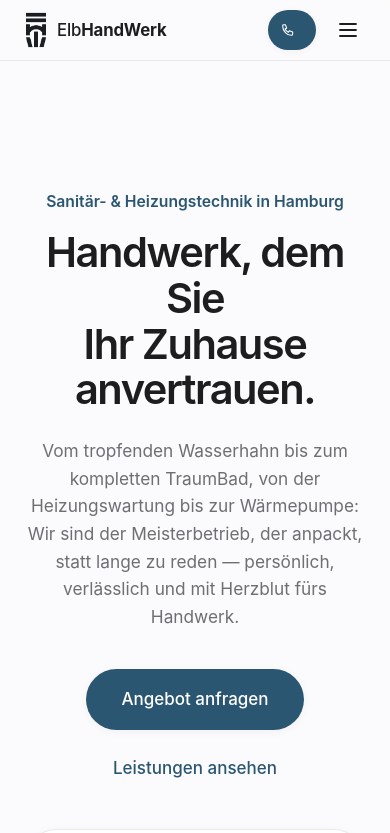
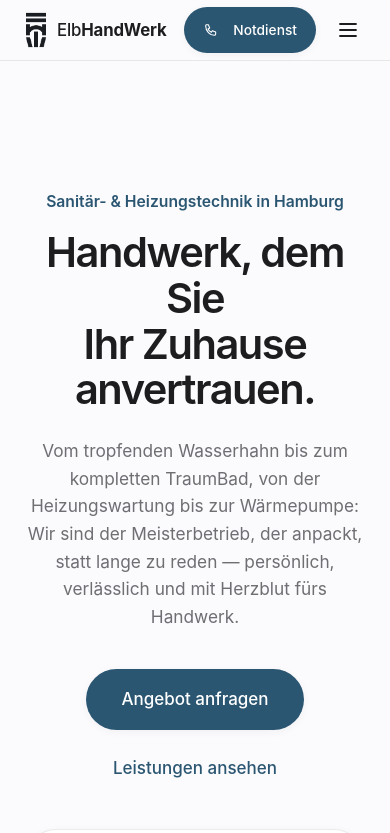
Before and after one commit to lta415/ElbHandWerk, a plain HTML site: page index.html in a window 390 px wide. Shown: the top 833 px of the page. Drawn offline with Linux system fonts and the light colour scheme.

Commit message:
Add periodic Notdienst button pulse on mobile scroll-stop
Co-Authored-By: Claude Sonnet 5 <noreply@anthropic.com>

```diff
--- a/script.js
+++ b/script.js
@@ -25,6 +25,34 @@
         navToggle.innerHTML = menuIcon;
       });
     });
+  }
+
+  /* Notdienst button: on mobile, briefly pulse + reveal the "Notdienst"
+     label whenever scrolling comes to a stop — but only every now and
+     then (cooldown), so it draws the eye without becoming annoying. */
+  const phoneBtn = document.querySelector(".header-phone");
+  if (phoneBtn && !window.matchMedia("(prefers-reduced-motion: reduce)").matches) {
+    const isMobile = () => window.matchMedia("(max-width: 860px)").matches;
+    let scrollStopTimer;
+    let lastPulse = 0;
+    const COOLDOWN_MS = 12000;
+    const SHOW_MS = 2400;
+
+    window.addEventListener(
+      "scroll",
+      () => {
+        if (!isMobile()) return;
+        window.clearTimeout(scrollStopTimer);
+        scrollStopTimer = window.setTimeout(() => {
+          const now = Date.now();
+          if (now - lastPulse < COOLDOWN_MS) return;
+          lastPulse = now;
+          phoneBtn.classList.add("pulse");
+          window.setTimeout(() => phoneBtn.classList.remove("pulse"), SHOW_MS);
+        }, 500);
+      },
+      { passive: true }
+    );
   }
 
   /* Scroll-reveal animations */
--- a/styles.css
+++ b/styles.css
@@ -214,6 +214,20 @@ section { position: relative; }
   max-width: 200px;
   margin-left: 8px;
   opacity: 1;
+}
+
+@keyframes phone-pulse {
+  0%, 100% { transform: scale(1); }
+  20% { transform: scale(1.1); }
+  40% { transform: scale(0.96); }
+  62% { transform: scale(1.05); }
+  80% { transform: scale(1); }
+}
+.header-phone.pulse {
+  animation: phone-pulse 0.7s ease;
+}
+@media (prefers-reduced-motion: reduce) {
+  .header-phone.pulse { animation: none; }
 }
 .nav-toggle {
   display: none;
@@ -990,8 +1004,24 @@ section { position: relative; }
     color: var(--text);
   }
   .nav-toggle { display: block; }
-  .header-phone span { display: none; }
+  .header-phone-number { display: none; }
   .header-phone { padding: 11px; }
+  .header-phone-label {
+    display: inline-block;
+    max-width: 0;
+    overflow: hidden;
+    white-space: nowrap;
+    opacity: 0;
+    transition: max-width 0.4s ease, opacity 0.3s ease, margin-left 0.4s ease;
+  }
+  .header-phone.pulse {
+    padding: 11px 18px;
+  }
+  .header-phone.pulse .header-phone-label {
+    max-width: 100px;
+    opacity: 1;
+    margin-left: 6px;
+  }
 }
 
 @media (max-width: 680px) {
```
